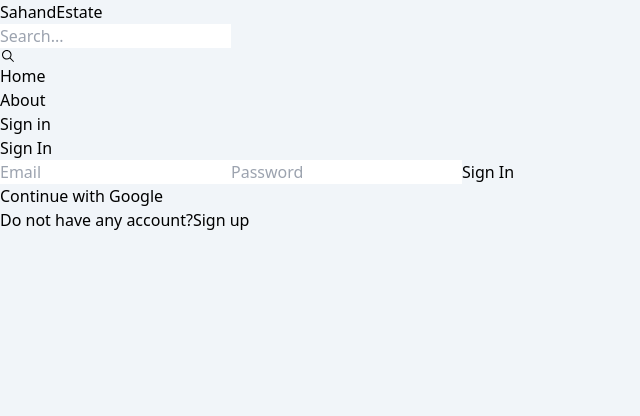
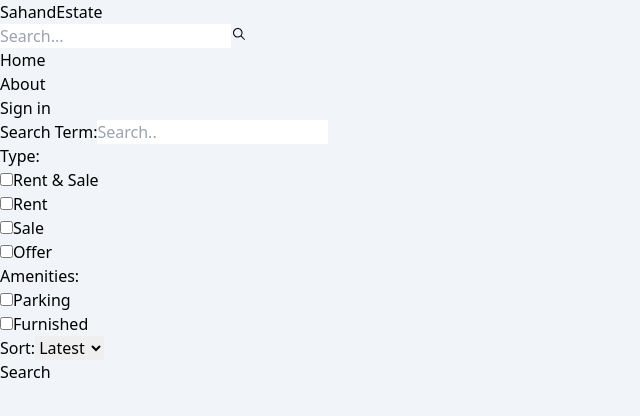
Before and after one commit to Orkhan1990/test, a React (Vite) app in the folder client/: page /search in a window 1280 px wide. Before the commit this address led to /signIn. Shown: the top 416 px of the page, without its empty margins (0-640 px from the left). Built offline with nearby package versions, Linux system fonts and the light colour scheme; no server answers.

Commit message:
Search page and functionality

```diff
--- a/client/src/App.jsx
+++ b/client/src/App.jsx
@@ -10,6 +10,7 @@ import PrivateRoute from "./components/PrivateRoute";
 import CreateListing from "./pages/CreateListing";
 import Listing from "./pages/Listing";
 import UpdateListing from "./pages/UpdateListing";
+import Search from "./pages/Search";
 
 function App() {
   return (
@@ -27,6 +28,7 @@ function App() {
         </Route>
         <Route path="/signIn" element={<SignIn />} />
         <Route path="/signUp" element={<SignUp />} />
+        <Route path="/search" element={<Search/>} />
       </Routes>
     </Router>
   );
--- a/client/src/components/Header.jsx
+++ b/client/src/components/Header.jsx
@@ -1,13 +1,30 @@
 import { IoIosSearch } from "react-icons/io";
-import { Link } from "react-router-dom";
+import { Link,useNavigate } from "react-router-dom";
 import { useSelector } from "react-redux";
-
-
+import { useEffect, useState } from "react";
 
 const Header = () => {
+  const { currentUser } = useSelector((state) => state.user);
+  const[searchTerm,setSearchTerm]=useState("");
+  const navigate=useNavigate();
+  console.log(currentUser);
+  console.log(searchTerm);
 
-  const {currentUser}=useSelector(state=>state.user);
-  console.log(currentUser);
+  const handleSearchSubmit=async(e)=>{
+      e.preventDefault();
+
+      const urlParams=new URLSearchParams(window.location.search);
+      urlParams.set('searchTerm',searchTerm);
+      const searchQuery=urlParams.toString();
+      navigate(`/search?${searchQuery}`)
+  }
+
+  useEffect(()=>{
+     const urlParams=new URLSearchParams(location.search);
+     const searchTermFromUrl=urlParams.get("searchTerm");
+     setSearchTerm(searchTermFromUrl)
+  },[location.search])
+
   return (
     <header className="bg-slate-200 p-3 shadow-md sticky top-0">
       <div className="max-w-6xl mx-auto flex justify-between">
@@ -17,20 +34,43 @@ const Header = () => {
             <span className="text-slate-700 font-bold">Estate</span>
           </Link>
         </h1>
-             <form className="flex items-center border rounded bg-slate-100 p-2">
-                <input type="text" placeholder="Search..." className="bg-transparent outline-none w-24 sm:w-64"/>
-                <IoIosSearch className="text-xl text-slate-400"/>
+        <form onSubmit={handleSearchSubmit} className="flex items-center border rounded bg-slate-100 p-2">
+          <input
+            type="text"
+            placeholder="Search..."
+            className="bg-transparent outline-none w-24 sm:w-64"
+            id="search"
+            value={searchTerm}
+            onChange={(e)=>setSearchTerm(e.target.value)}
+          />
+          <button>
+            <IoIosSearch className="text-xl text-slate-400" />
+          </button>
         </form>
         <ul className="flex items-center space-x-4">
-                <li className="hidden sm:inline text-slate-700 hover:underline"><Link to={"/"}>Home</Link></li>
-                <li className="hidden sm:inline text-slate-700 hover:underline"><Link to="/about">About</Link></li>
+          <li className="hidden sm:inline text-slate-700 hover:underline">
+            <Link to={"/"}>Home</Link>
+          </li>
+          <li className="hidden sm:inline text-slate-700 hover:underline">
+            <Link to="/about">About</Link>
+          </li>
           <li className="text-slate-700 hover:underline">
-                  {currentUser?(<Link to="/profile"><img src={currentUser.imageUrl} alt="picture" className="w-7 border rounded-full"/></Link>):(<Link to="/signIn">Sign in</Link>)}
+            {currentUser ? (
+              <Link to="/profile">
+                <img
+                  src={currentUser.imageUrl}
+                  alt="picture"
+                  className="w-7 border rounded-full"
+                />
+              </Link>
+            ) : (
+              <Link to="/signIn">Sign in</Link>
+            )}
           </li>
         </ul>
       </div>
     </header>
-  )
-}
+  );
+};
 
-export default Header
+export default Header;
--- /dev/null
+++ b/client/src/pages/Search.jsx
@@ -0,0 +1,64 @@
+
+const Search = () => {
+  return (
+    <div className="mt-10 ml-10">
+        <div className="flex flex-1 flex-col border-b-2 md:flex-row md:border-r-2 p-10">
+            <form className="flex flex-col gap-3">
+                <div className="flex space-x-3 items-center">
+                    <label>Search Term:</label>
+                    <input type="text" placeholder="Search.." id="seachTerm" className="p-2 rounded-lg"/>
+                </div>
+
+                <div className="flex space-x-3 items-center">
+                    <label>Type:</label>
+                    <div className="flex items-center space-x-1">
+                     <input type="checkbox" id="all" className="w-4 h-4"/>
+                     <label>Rent & Sale</label>
+                    </div>
+
+                    <div className="flex items-center space-x-1">
+                        <input type="checkbox" id="rent" className="w-4 h-4"/>
+                        <label>Rent</label>
+                    </div>
+
+                    <div className="flex items-center space-x-1">
+                        <input type="checkbox" id="sale" className="w-4 h-4"/>
+                        <label>Sale</label>
+                    </div>
+
+                    <div className="flex items-center space-x-1">
+                        <input type="checkbox" id="offer" className="w-4 h-4"/>
+                        <label>Offer</label>
+                    </div>
+                </div>
+
+                <div className="flex space-x-3 items-center">
+                    <label>Amenities:</label>
+                    <div className="flex items-center space-x-1">
+                        <input type="checkbox" id="parking" className="w-4 h-4"/>
+                        <label>Parking</label>
+                    </div>
+
+                    <div className="flex items-center space-x-1">
+                        <input type="checkbox" id="furnished" className="w-4 h-4"/>
+                        <label>Furnished</label>
+                    </div>
+                </div>
+                <div className="flex items-center space-x-2">
+                    <label>Sort:</label>
+                    <select name="" id="" className="p-2 rounded-lg">
+                        <option value="">Latest</option>
+                        <option value="">Oldest</option>
+
+                    </select>
+                </div>
+                <button className="uppercase p-2 bg-slate-700 text-white rounded-lg">Search</button>
+            </form>
+        </div>
+        <div></div>
+
+    </div>
+  )
+}
+
+export default Search
```
Also changed, not shown: 2 other files (tests, documents, lock files or other folders). Lines whose indentation alone changed are shown as unchanged.
